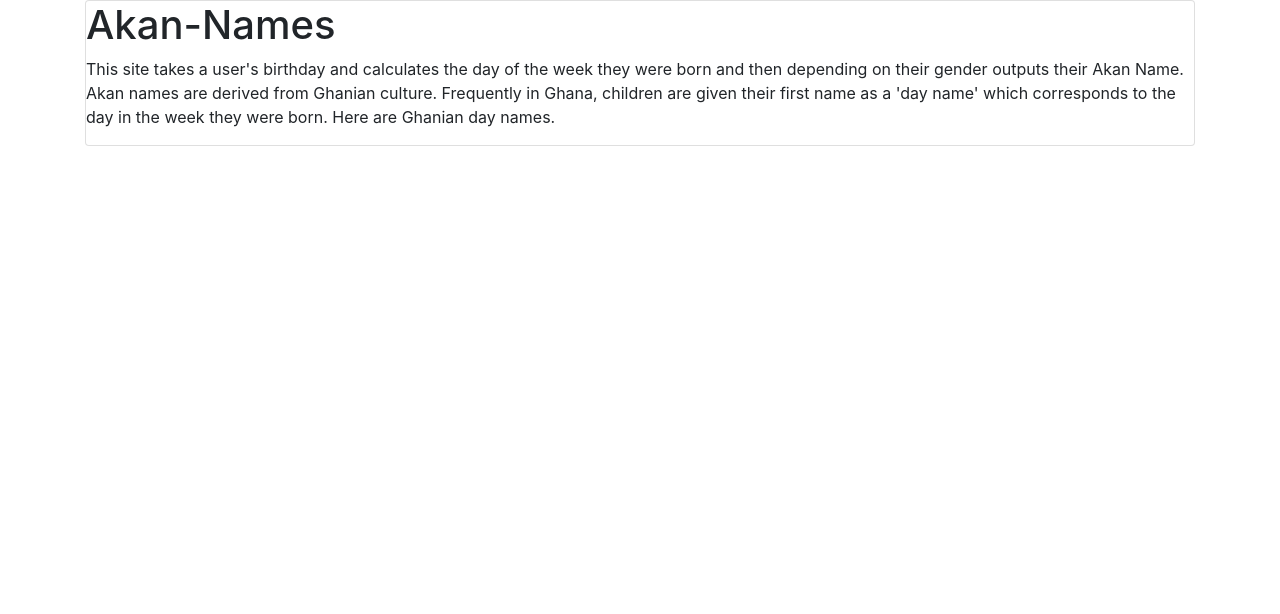
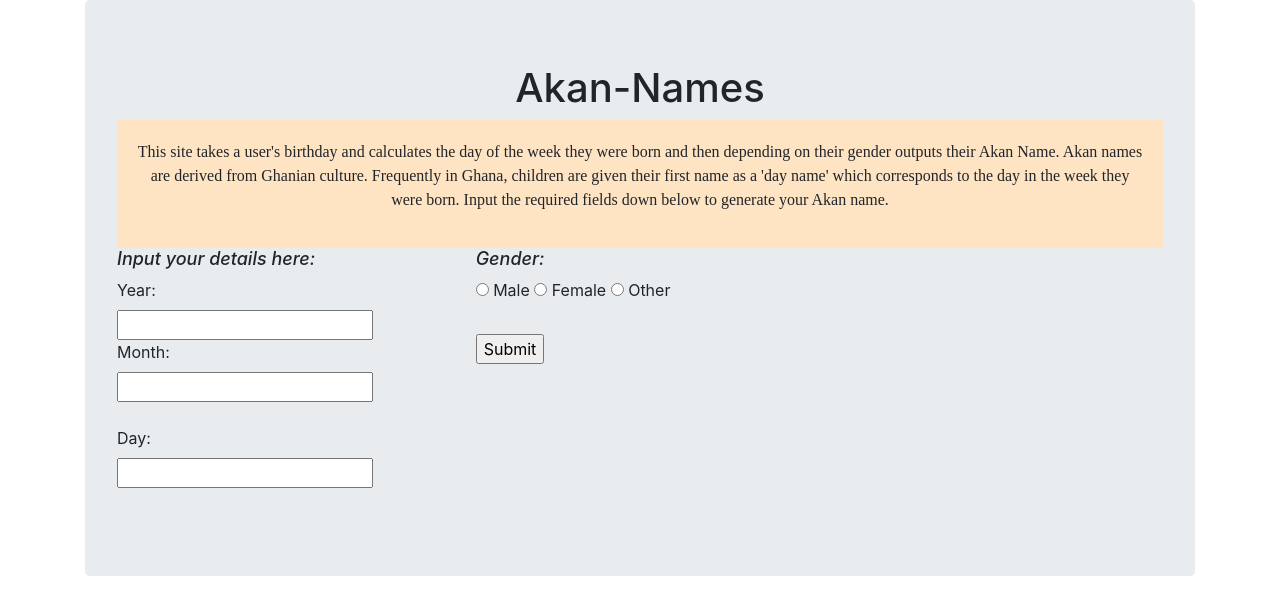
Before and after one commit to kayshabes1/akan-names, a plain HTML site: page index.html in a window 1280 px wide. Drawn offline with Linux system fonts and the light colour scheme.

Commit message:
added a form to collect data needed to generate akan name

```diff
--- a/css/styles.css
+++ b/css/styles.css
@@ -0,0 +1,19 @@
+p{
+    font-family: serif;
+    font-size: medium;
+}
+.card-body{
+    text-align: center;
+    background-color: bisque;
+}
+h2{
+    font-size: large;
+    font-style: italic;
+}
+h1{
+    text-align: center;
+}
+h3{
+    font-size: large;
+    font-style: italic;
+}
--- a/index.html
+++ b/index.html
@@ -1,6 +1,7 @@
 <!DOCTYPE html>
 <html>
     <head>
+        <meta charset="UTF-8">
         <link href="css/bootstrap.css" rel="stylesheet" type="text/css">
         <link href="css/styles.css" rel="stylesheet" type="text/css">
         <script src="script.js"></script>
@@ -8,13 +9,44 @@
     </head>
     <body>
         <div class="container">
-            <div class="card">
+            <div class="jumbotron">
         <h1>Akan-Names</h1>
-        <p>This site takes a user's birthday and calculates the day of the week they were born and then
+                <div class="row">
+                    <div class="col-md-12">
+                        <div class="card-body">
+            <p>This site takes a user's birthday and calculates the day of the week they were born and then
            depending on their gender outputs their Akan Name. Akan names are derived from Ghanian
            culture. Frequently in Ghana, children are given their first name as a 'day name' which
-           corresponds to the day in the week they were born. Here are Ghanian day names.
-        </p>
+           corresponds to the day in the week they were born. Input the required fields down below to
+           generate your Akan name.
+            </p>
+                </div>
+                    </div>
+                        </div>
+            <div class="row">
+                <div class="col-md-4">
+        <h2>Input your details here:</h2>
+            <form>
+                <label for="Y">Year:</label><br>
+                <input type="text" id="Y" name="Y" value=""><br>
+                <label for="M">Month:</label><br>
+                <input type="text" id="M" name="M" value=""><br><br>
+                <label for="D">Day:</label><br>
+                <input type="text" id="D" name="D" value=""><br><br>
+                </div>
+                <div class="col-md-4">
+            <h3>Gender:</h3>
+                <input type="radio" id="male" name="gender" value="male">
+                <label for="male">Male</label>
+                <input type="radio" id="female" name="gender" value="female">
+                <label for="female">Female</label>
+                <input type="radio" id="other" name="gender" value="other">
+                <label for="other">Other</label><br></br>
+                <input type="submit" value="Submit">
+            </form>
+               </div>
+            </div>
+        </div>
 
     </body>
 </html>
--- a/script.js
+++ b/script.js
@@ -0,0 +1,5 @@
+var CC
+var YY
+var MM
+var DD
+njjjj
```
